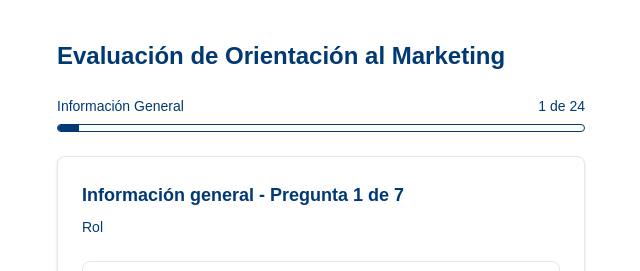
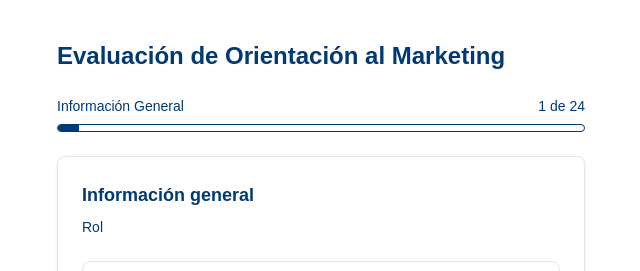
Before and after one commit to tomastoniut/marketing-simulator, a Next.js app: page /simulador in a window 1280 px wide. Shown: the top 271 px of the page, without its empty margins (319-959 px from the left). Built offline with nearby package versions, Linux system fonts and the light colour scheme; no server answers.

Commit message:
feat: cambios

```diff
--- a/src/features/assessment/components/DemographicStep.tsx
+++ b/src/features/assessment/components/DemographicStep.tsx
@@ -27,7 +27,7 @@ export function DemographicStep({
 }: Props) {
   return (
     <Card>
-      <CardTitle>Información general - Pregunta {index + 1} de {total}</CardTitle>
+      <CardTitle>Información general</CardTitle>
       <CardDescription>{question.text}</CardDescription>
 
       <div className="space-y-3 my-6">
```
Also changed, not shown: 14 other files (tests, documents, lock files or other folders).
